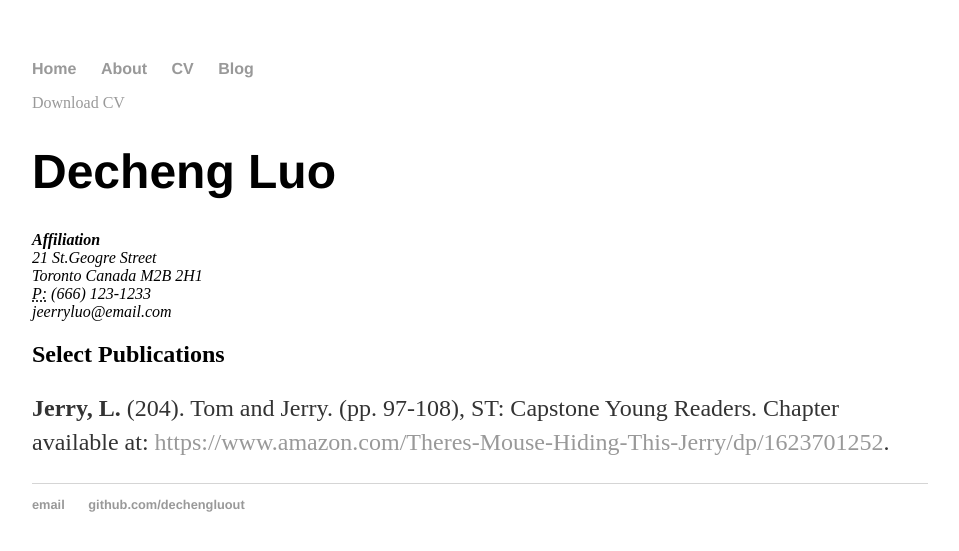
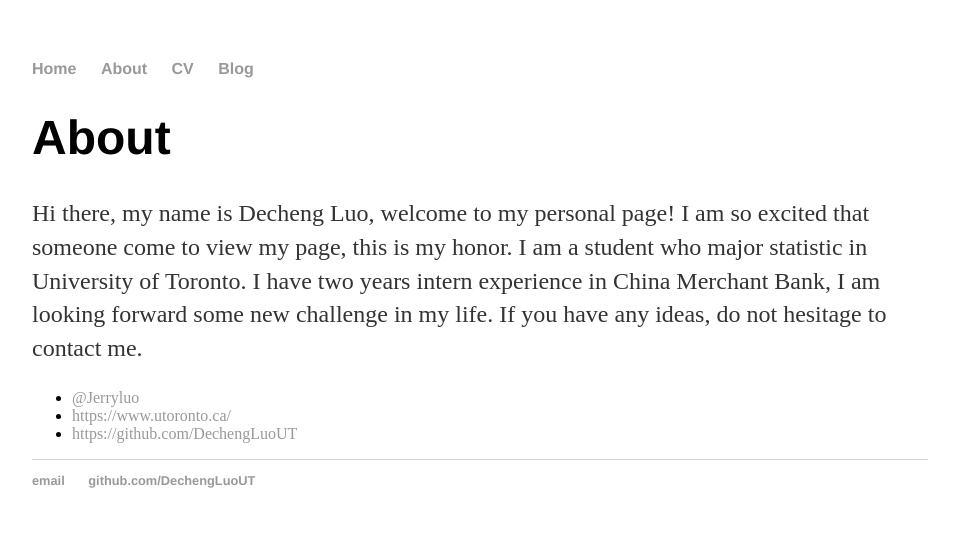
Before and after one commit to DechengLuoUT/DechengLuoUT.github.io, a Jekyll site: the page a_index.html, which Jekyll copies as it is, in a window 1280 px wide. Shown: the top 551 px of the page, without its empty margins (160-1119 px from the left). Built offline with Jekyll 4.4.1, drawn with Linux system fonts in a browser that asks for light colours.

Commit message:
Update a_index.html

```diff
--- a/a_index.html
+++ b/a_index.html
@@ -1,13 +1,11 @@
 <!DOCTYPE html>
 <html>
   <head>
-	    <title>abc</title>
+    <title>About Decheng Luo</title>
 
     <link rel="stylesheet" type="text/css" href="/css/main.css">
 
   </head>
-
-
 
 
   <body>
@@ -21,31 +19,16 @@
     </nav>
 <div class="container">
 
+  		<div class="cv">
+			<h1>About</h1>
+			<p>Hi there, my name is Decheng Luo, welcome to my personal page! I am so excited that someone come to view my page, this is my honor. I am a student who major statistic in University of Toronto. I have two years intern experience in China Merchant Bank, I am looking forward some new challenge in my life. If you have any ideas, do not hesitage to contact me.</p>
 
-	  	<div class="cv">
-			<a href="#" class="download" title="Download CV as PDF">Download CV</a>
-						<h1>Decheng Luo</h1>
-						<address>
-						<strong>Affiliation</strong><br>
-						21 St.Geogre Street<br>
-						Toronto Canada M2B 2H1<br>
-						<abbr title="phone">P:</abbr> (666) 123-1233<br>
-						<span class="obfuscate">jeerryluo@email.com</span>
-						</address>
-
-
-
-						<h2>Select Publications</h2>
-
-
-						<p><strong>Jerry, L.</strong> (204). Tom and Jerry.  </em> (pp. 97-108), ST: Capstone Young Readers. Chapter available at: <a href="#">https://www.amazon.com/Theres-Mouse-Hiding-This-Jerry/dp/1623701252</a>.
-
-
-
-
+			<ul class="contacts">
+				<li><a href="#">@Jerryluo</a></li>
+				<li><a href="#">https://www.utoronto.ca/</a></li>
+				<li><a href="#">https://github.com/DechengLuoUT</a></li>
+				</ul>
 		</div>
-
-
 
 
 </div>
@@ -53,10 +36,9 @@
   <footer>
    <ul>
    <li><a href="mailto:jeerryluo@gmail.com">email</a></li>
-	   <li><a href="https://github.com/DechengLuoUT">github.com/dechengluout</a></li>
+   <li><a href="https://github.com/DechengLuoUT">github.com/DechengLuoUT</a></li>
    </ul>
   </footer>
   </body>
 
-
 </html>
```
Lines whose indentation alone changed are shown as unchanged.
